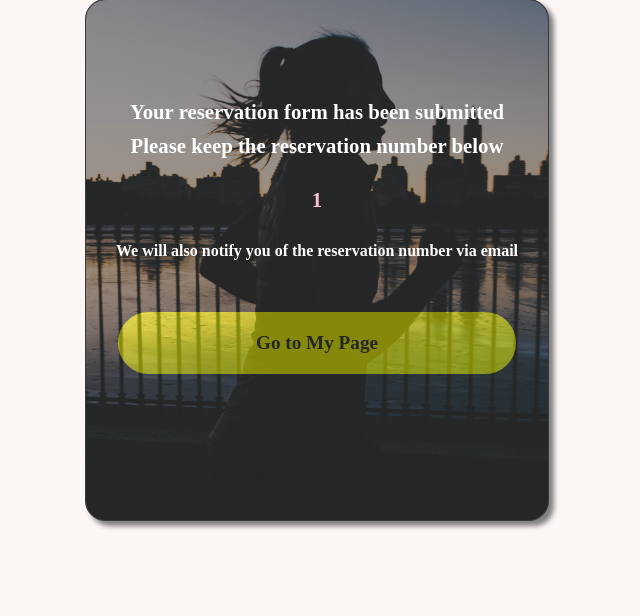
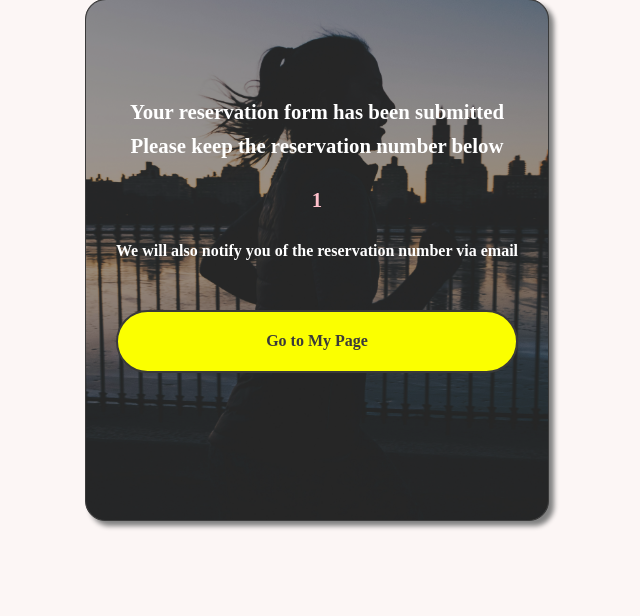
Before and after one commit to khw0512/jool-booking, a Django app: page /EN/booked/1 in a window 1280 px wide. Shown: the part 121-737 px from the top of the page, without its empty margins (323-963 px from the left). Run offline with Django 4.2, Linux system fonts and the light colour scheme; some libraries are stand-ins or nearby versions; some web fonts are replaced.

Commit message:
202408061049

```diff
--- a/static/css/sterna.css
+++ b/static/css/sterna.css
@@ -805,6 +805,19 @@ div.tabs div.current {
     font-weight: bold;
 }
 
+.gotomypage{
+    position:relative;
+    font-size:1rem;
+    z-index: 100000;
+    font-weight: bold;
+    color: var(--sterun-secondary-color);
+    background-color: var(--sterun-primary-color);
+    padding: 20px 30px 20px 30px;
+    border-radius: 60px;
+    border: var(--sterun-secondary-color) solid 2px;
+    text-align: center;
+}
+
 
 /* Mobile Env. */
 @media (max-width:700px) {
@@ -1094,10 +1107,7 @@ div.tabs div.current {
         margin-right: 10px;
     }
 
-    .gotomypage{
-        font-size:1rem;
-        z-index: 10001;
-    }
+
 
 
 }
--- a/templates/EN/booked.html
+++ b/templates/EN/booked.html
@@ -65,8 +65,8 @@
           <div class="checked-info1" style="padding-top:30px; color: pink;">{{ context }}</div>
           <div class="checked-info2" style="padding:30px 0 50px 0; color:white;">We will also notify you of the reservation number via email</div>
 
-          <a href="{% url "reservation:check" %}" class="gotomypage">
-            <div class="main-button fade-in-long">Go to My Page</div>
+          <a href="{% url "reservation:check" %}">
+            <div class="gotomypage fade-in-long">Go to My Page</div>
           </a>
         </div>
       </div>
```
Also changed, not shown: db.sqlite3.
